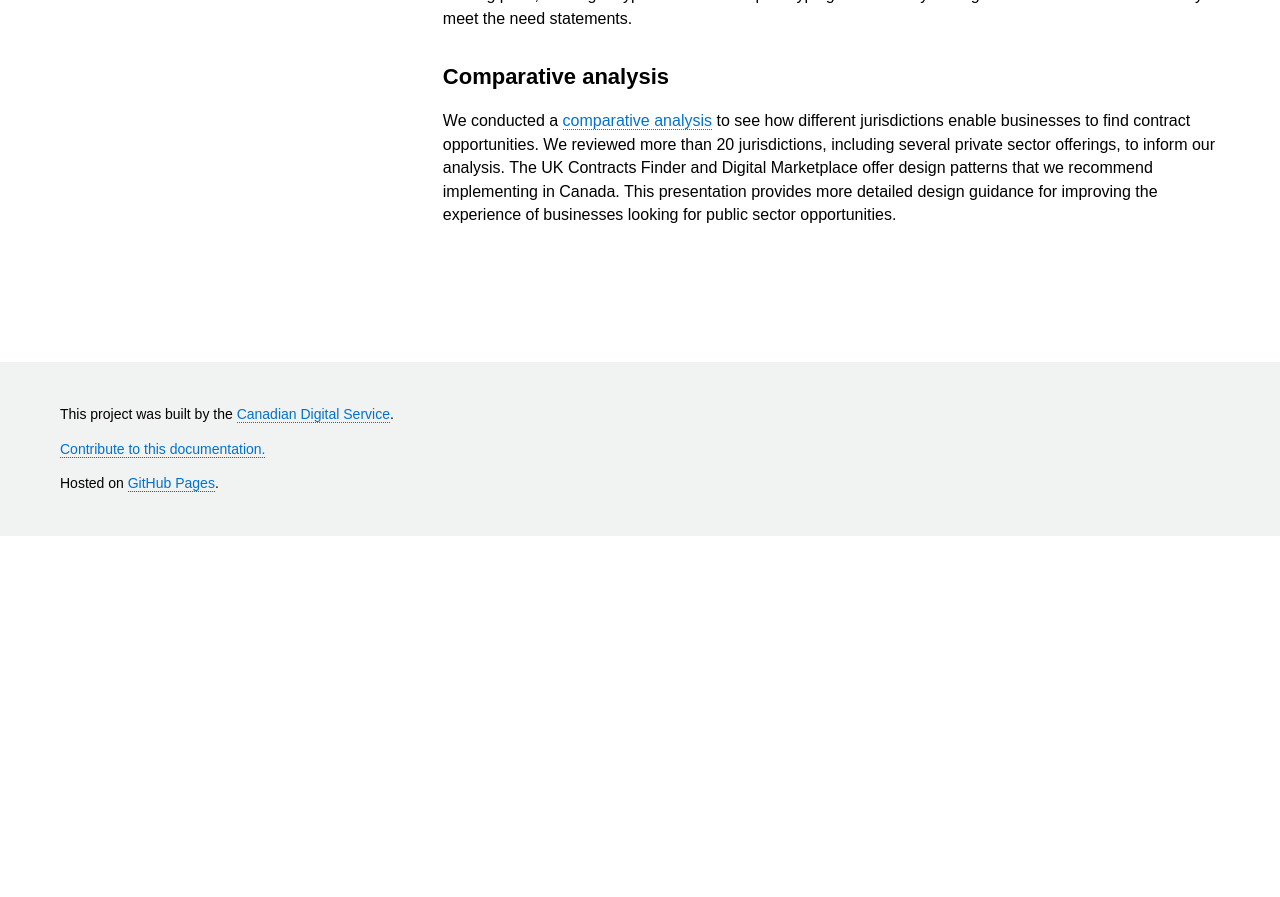
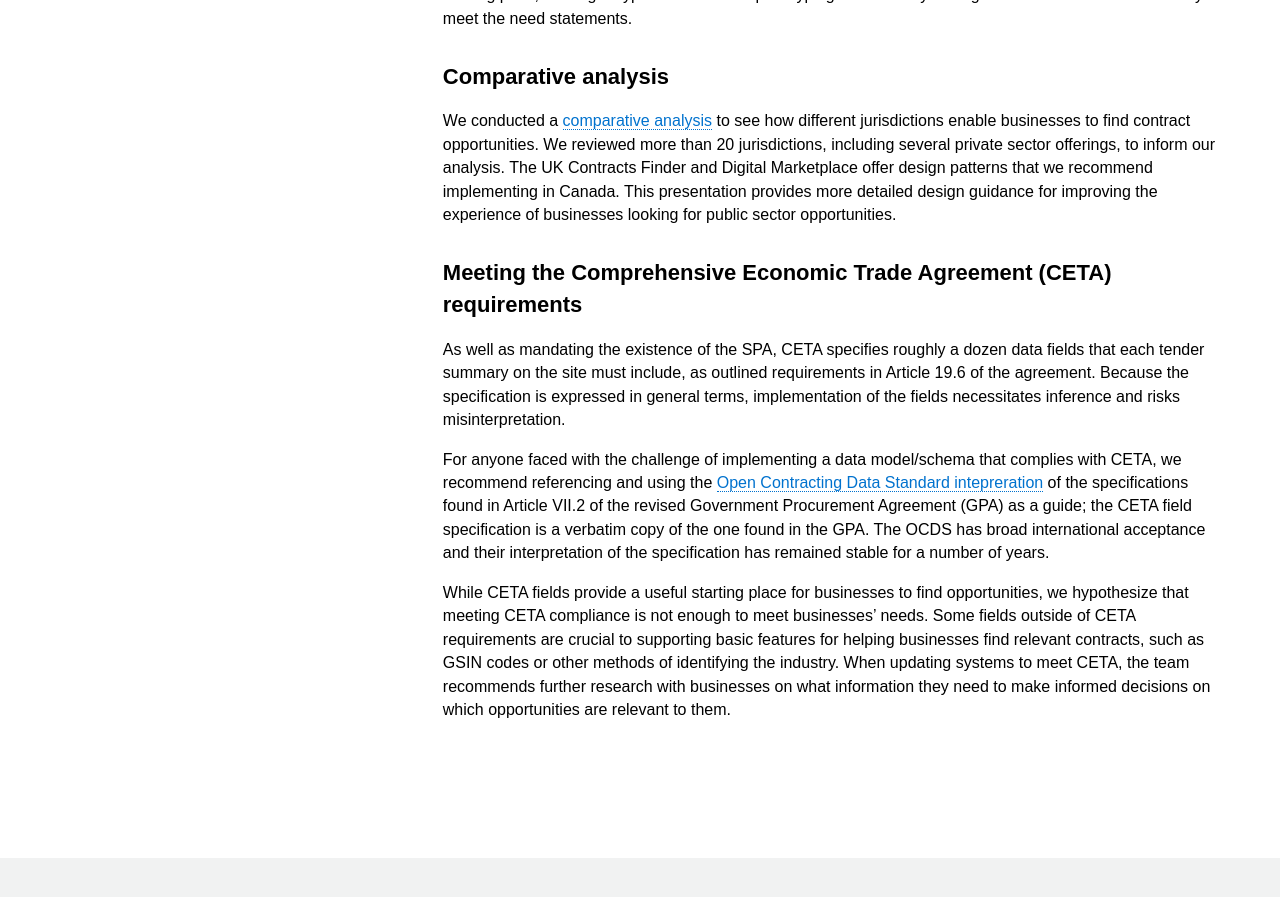
Before and after one commit to cds-snc/pspc-documentation, a Jekyll site: the page built from _pages/en/moving-forward.md, in a window 1280 px wide and 900 px high, scrolled down 792 px. Shown: the top 897 px of the window. Built offline with Jekyll 4.4.1, drawn with Linux system fonts in a browser that asks for light colours; before the commit the page ends 1328 px from its top, so only the background shows below that.

Commit message:
Update moving-forward.md

```diff
--- a/_pages/en/moving-forward.md
+++ b/_pages/en/moving-forward.md
@@ -21,3 +21,11 @@ We created a [content model]({{ site.baseurl }}/assets/documents/FieldsToInclude
 
 ## Comparative analysis
 We conducted a [comparative analysis]({{ site.baseurl }}/assets/documents/ComparativeAnalysisPublic.pdf) to see how different jurisdictions enable businesses to find contract opportunities. We reviewed more than 20 jurisdictions, including several private sector offerings, to inform our analysis. The UK Contracts Finder and Digital Marketplace offer design patterns that we recommend implementing in Canada. This presentation provides more detailed design guidance for improving the experience of businesses looking for public sector opportunities.
+
+## Meeting the Comprehensive Economic Trade Agreement (CETA) requirements
+
+As well as mandating the existence of the SPA, CETA specifies roughly a dozen data fields that each tender summary on the site must include, as outlined requirements in Article 19.6 of the agreement. Because the specification is expressed in general terms, implementation of the fields necessitates inference and risks misinterpretation.
+
+For anyone faced with the challenge of implementing a data model/schema that complies with CETA, we recommend referencing and using the [Open Contracting Data Standard intepreration](https://standard.open-contracting.org/profiles/gpa/master/en/gpa/) of the specifications found in Article VII.2 of the revised Government Procurement Agreement (GPA) as a guide; the CETA field specification is a verbatim copy of the one found in the GPA. The OCDS has broad international acceptance and their interpretation of the specification has remained stable for a number of years.
+
+While CETA fields provide a useful starting place for businesses to find opportunities, we hypothesize that meeting CETA compliance is not enough to meet businesses’ needs. Some fields outside of CETA requirements are crucial to supporting basic features for helping businesses find relevant contracts, such as GSIN codes or other methods of identifying the industry. When updating systems to meet CETA, the team recommends further research with businesses on what information they need to make informed decisions on which opportunities are relevant to them.
```
